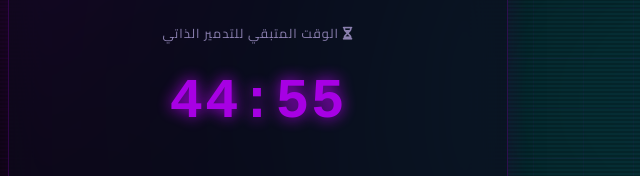
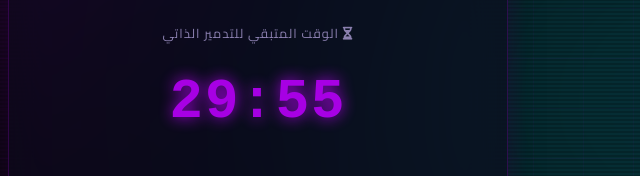
Before and after one commit to MMansy2010/AlSariqa, a plain HTML site: page game.html in a window 1280 px wide. Shown: the part 467-643 px from the top of the page, 382-1022 px from the left. Drawn offline with Linux system fonts and the light colour scheme.

Commit message:
Version 3.0

```diff
--- a/game.html
+++ b/game.html
@@ -334,7 +334,7 @@
                 <div style="font-size: 0.8rem; color: var(--text-muted); text-transform: uppercase; letter-spacing: 1px; margin-top: 25px;" id="timer-icon-label">
                     <i class="fas fa-hourglass-half"></i> الوقت المتبقي للتدمير الذاتي
                 </div>
-                <div class="timer-placeholder" id="countdown-timer">45:00</div>
+                <div class="timer-placeholder" id="countdown-timer">30:00</div>
 
                 <div style="background: rgba(var(--neon-main-rgb), 0.05); padding: 12px; border-radius: 8px; border: 1px dashed rgba(var(--neon-main-rgb), 0.3); font-size: 0.85rem; line-height: 1.6; margin-top: 20px;" id="security-note-panel">
                     🔒 <span style="font-weight: 700;">ملاحظة أمنية:</span> سيتم حفظ تقدمك ووقتك بدقة عالية حتى لو قمت بتحديث الصفحة.
@@ -654,7 +654,7 @@
         }
 
         // 7. General countdown timer setup
-        const totalDurationMs = 2700 * 1000;
+        const totalDurationMs = 1800 * 1000;
         let timerEnd = localStorage.getItem('escape_room_timer_end');
         if (!timerEnd) {
             timerEnd = Date.now() + totalDurationMs;
```
Also changed, not shown: Le3bt Al3eed QR templete.png (added), Le3bt Al3eed QR.png (added), Wires Riddle QR.png (added), 3 other files.
